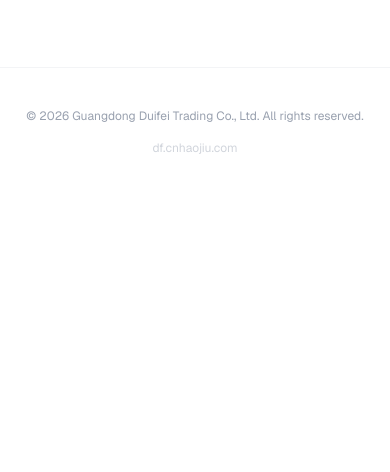
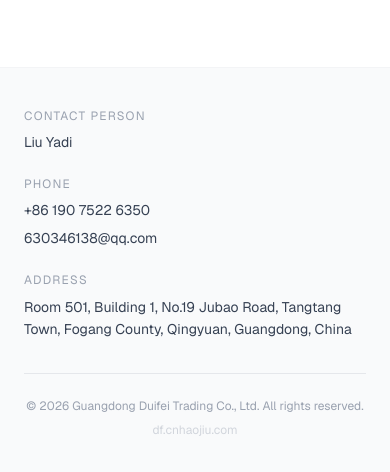
Before and after one commit to duifeitrade/duifei-trade, a Next.js app: page /en in a window 390 px wide. Shown: the part 1234-1706 px from the top of the page. Before the commit the page ends 1430 px from the top, so only its background shows below. Built offline with nearby package versions, Linux system fonts and the light colour scheme.

Commit message:
Add contact info (phone, email, address) to footer for mobile visibility

```diff
--- a/components/Footer.tsx
+++ b/components/Footer.tsx
@@ -1,20 +1,51 @@
 import type { Dictionary, Lang } from "@/dictionaries";
 
 export default function Footer({
-  lang: _lang,
+  lang,
   dict,
 }: {
   lang: Lang;
   dict: Dictionary;
 }) {
   const year = new Date().getFullYear();
+  const c = dict.contact;
+
   return (
-    <footer className="border-t border-gray-100 mt-auto">
-      <div className="max-w-6xl mx-auto px-6 py-10 flex flex-col md:flex-row items-center justify-between gap-4">
-        <p className="text-xs text-gray-400">
-          {dict.footer.copyright.replace("{year}", String(year))}
-        </p>
-        <p className="text-xs text-gray-300">{dict.footer.domain}</p>
+    <footer className="border-t border-gray-100 mt-auto bg-gray-50">
+      <div className="max-w-6xl mx-auto px-6 py-10">
+        <div className="grid grid-cols-1 md:grid-cols-3 gap-6 md:gap-8 text-sm">
+          <div>
+            <p className="text-xs text-gray-400 uppercase tracking-widest mb-2">
+              {c.person}
+            </p>
+            <p className="text-gray-700">{c.personValue}</p>
+          </div>
+          <div>
+            <p className="text-xs text-gray-400 uppercase tracking-widest mb-2">
+              {c.phone}
+            </p>
+            <a href={`tel:${c.phoneValue.replace(/\s/g, "")}`} className="text-gray-700 hover:text-gray-900">
+              {c.phoneValue}
+            </a>
+            <p className="mt-2">
+              <a href={`mailto:${c.emailValue}`} className="text-gray-700 hover:text-gray-900">
+                {c.emailValue}
+              </a>
+            </p>
+          </div>
+          <div>
+            <p className="text-xs text-gray-400 uppercase tracking-widest mb-2">
+              {c.address}
+            </p>
+            <p className="text-gray-700 leading-relaxed">{c.addressValue}</p>
+          </div>
+        </div>
+        <div className="mt-8 pt-6 border-t border-gray-200 flex flex-col md:flex-row items-center justify-between gap-2">
+          <p className="text-xs text-gray-400">
+            {dict.footer.copyright.replace("{year}", String(year))}
+          </p>
+          <p className="text-xs text-gray-300">{dict.footer.domain}</p>
+        </div>
       </div>
     </footer>
   );
```
